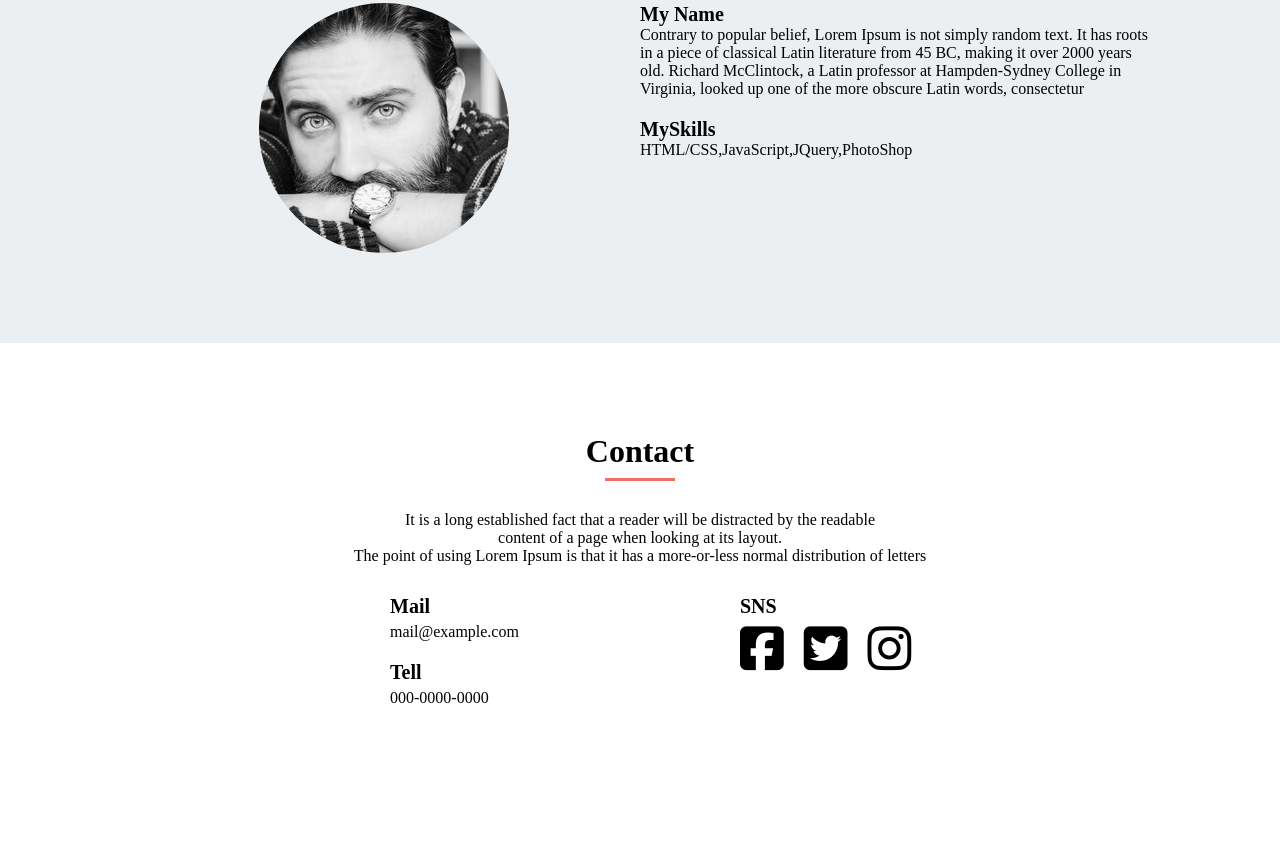
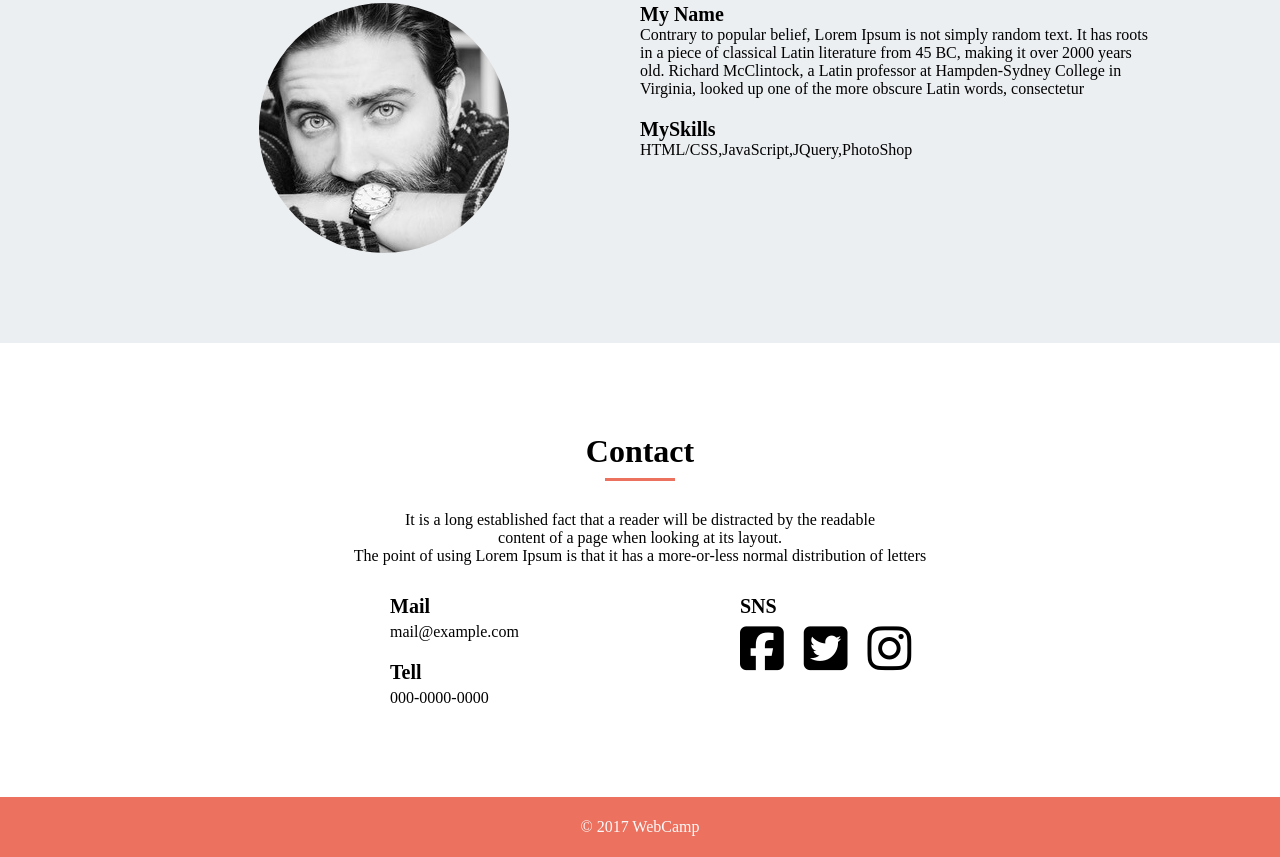
Before and after one commit to piyoraik/walstask, a plain HTML site: page index.html in a window 1280 px wide. Shown: the part 2402-3259 px from the top of the page. Before the commit the page ends 3199 px from the top, so only its background shows below. Drawn offline with Linux system fonts and the light colour scheme.

Commit message:
[UPDATE]footerの追加

```diff
--- a/index.html
+++ b/index.html
@@ -155,7 +155,7 @@
             </div>
         </div>
         <footer>
-
+            <p>© 2017 WebCamp</p>
         </footer>
     </body>
 </html>
--- a/style.css
+++ b/style.css
@@ -363,3 +363,16 @@ header li {
     float: left;
     margin-right: 20px;
 }
+
+footer {
+    height: 60px;
+    width: 100%;
+    background-color: #EC715F;
+    line-height: 60px;
+}
+
+footer p {
+    color: #FAFAFA;
+    font-size: 16px;
+    text-align: center;
+}
```
